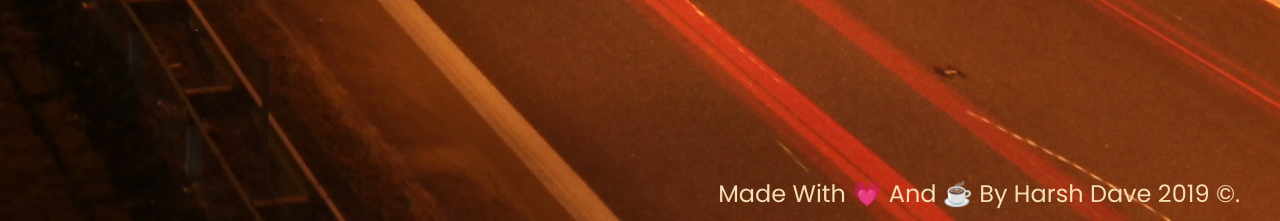
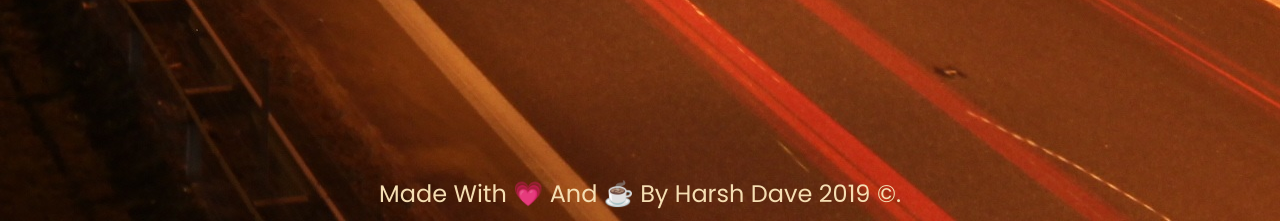
Before and after one commit to harshdave161/Hover-On-Text.github.io, a plain HTML site: page index.html in a window 1280 px wide. Shown: the part 579-800 px from the top of the page. Drawn offline with Linux system fonts and the light colour scheme.

Commit message:
update style.css

```diff
--- a/style.css
+++ b/style.css
@@ -83,7 +83,7 @@ h1:hover span:nth-child(2) hide {
     padding-right: 40px;
 }
 footer{
-    position: absolute; bottom: 10px; right: 40px;
+    position: absolute; bottom: 10px;
     text-align: center;
     font-size: 24px;
 }
```
